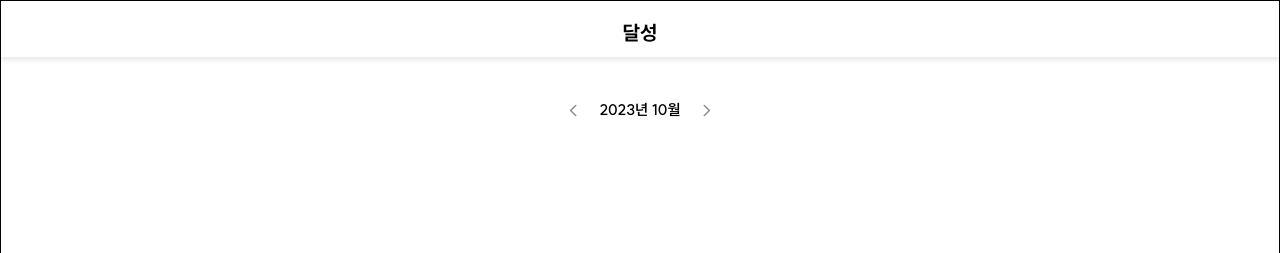
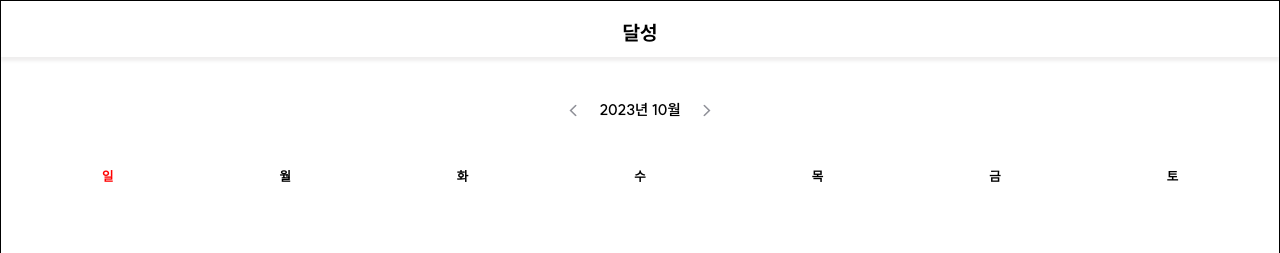
Before and after one commit to Turtled-swimmers/turtled_web, a React (Vite) app: page /calendar in a window 1280 px wide. Shown: the top 253 px of the page. Built offline with nearby package versions, Linux system fonts and the light colour scheme.

Commit message:
[ feat ] 캘린더 요일 구현

```diff
--- /dev/null
+++ b/src/components/calendar/DaysOfWeek.tsx
@@ -0,0 +1,34 @@
+import styled from "styled-components";
+
+export default function DaysOfWeek() {
+  const DAY_OF_WEEK: string[] = ["일", "월", "화", "수", "목", "금", "토"];
+
+  const dateList: JSX.Element[] = DAY_OF_WEEK.map((day, idx) => (
+    <DayWrapper $isSunday={idx === 0} key={idx}>
+      {day}
+    </DayWrapper>
+  ));
+  return (
+    <DaysContainer>
+      <DaysWrapper>{dateList}</DaysWrapper>
+    </DaysContainer>
+  );
+}
+
+const DayWrapper = styled.p<{ $isSunday: boolean }>`
+  color: ${({ $isSunday }) => $isSunday && "red"};
+`;
+
+const DaysWrapper = styled.section`
+  display: flex;
+  justify-content: space-between;
+  width: 90%;
+  padding: 0 3.7rem;
+
+  ${({ theme }) => theme.fonts.caption}
+`;
+
+const DaysContainer = styled.div`
+  display: flex;
+  justify-content: center;
+`;
--- a/src/components/calendar/MonthCalendar.tsx
+++ b/src/components/calendar/MonthCalendar.tsx
@@ -1,6 +1,7 @@
 import { addMonths, subMonths } from "date-fns";
 import { useState } from "react";
 import useGetCalendarMonth from "../../hooks/useGetCalendarMonth";
+import DaysOfWeek from "./DaysOfWeek";
 import YearNMonth from "./YearNMonth";
 
 export default function MonthCalendar() {
@@ -23,6 +24,7 @@ export default function MonthCalendar() {
         handleToPrevMonth={handleToPrevMonth}
         handleToNextMonth={handleToNextMonth}
       />
+      <DaysOfWeek />
     </>
   );
 }
--- a/src/style/theme.ts
+++ b/src/style/theme.ts
@@ -29,6 +29,7 @@ function FONT({ fontFamily, weight, size, lineHeight, letterSpacing }: Font): st
 const fonts = {
   title: FONT({ fontFamily: "SuitBold", weight: 700, size: 2.0, lineHeight: 2.6, letterSpacing: 0 }),
   sub: FONT({ fontFamily: "SuitSemiBold", weight: 700, size: 1.5, lineHeight: 2.6, letterSpacing: 0 }),
+  caption: FONT({ fontFamily: "SuitRegular", weight: 700, size: 1.3, lineHeight: 2.6, letterSpacing: 0 }),
 };
 
 export type FontsTypes = typeof fonts;
```
